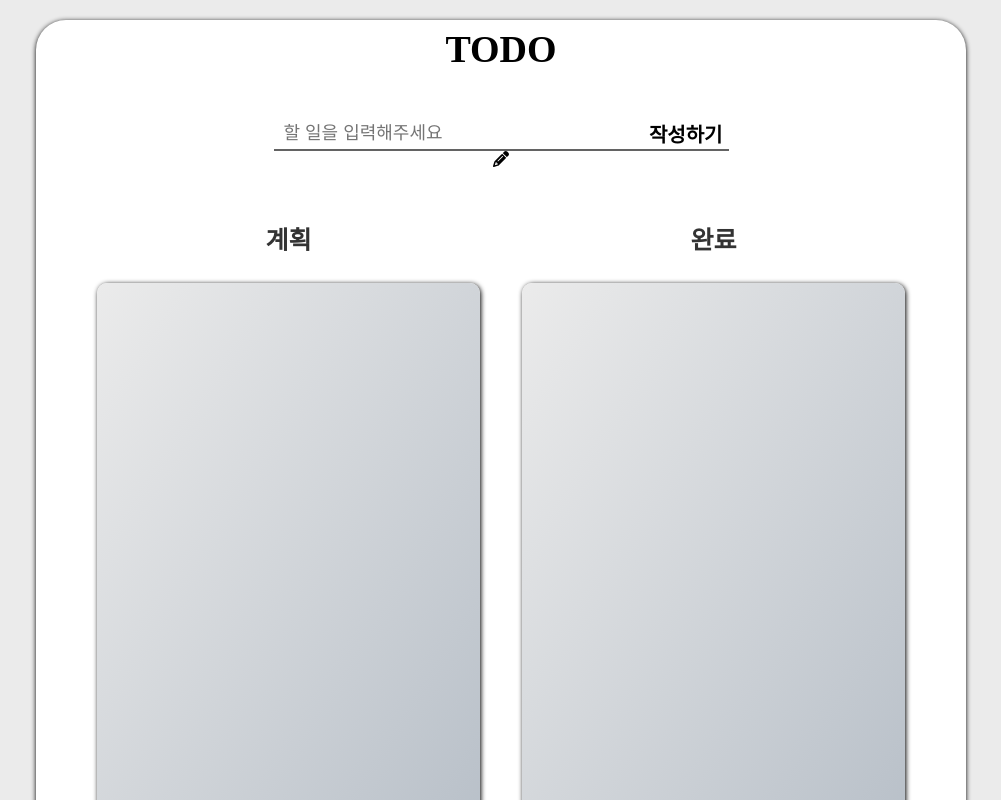
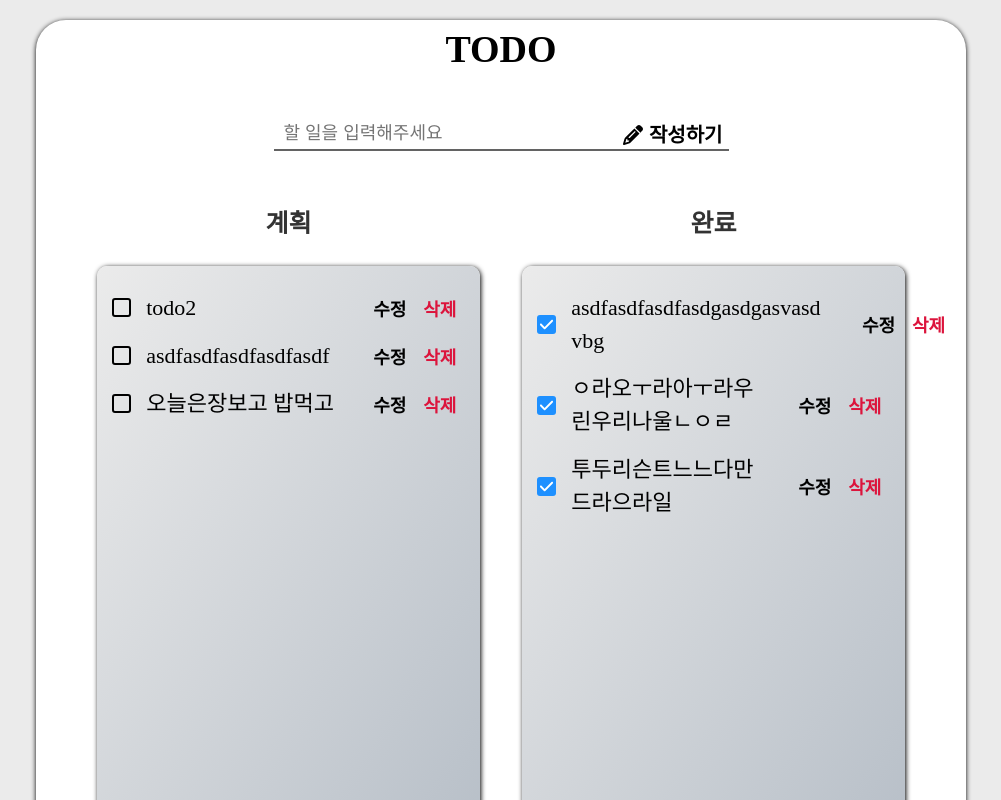
Before and after one commit to hoinlee-moi/Todo_list, a React (Create React App) app: page /todo in a window 1280 px wide. Shown: the top 800 px of the page, without its empty margins (139-1140 px from the left). Built offline with nearby package versions, Linux system fonts and the light colour scheme; no server answers; the HTML template or start-up script is replaced by a standard one.

Commit message:
feat : todoedit section create

```diff
--- /dev/null
+++ b/src/components/todo/TodoEditSection.tsx
@@ -0,0 +1,12 @@
+import styles from "../../styles/pages/todo.module.css"
+
+const TodoEditSection = () => {
+  return (
+    <div className={styles.todoEditBtnContainer}>
+      <button>수정</button>
+      <button>삭제</button>
+    </div>
+  );
+};
+
+export default TodoEditSection;
--- a/src/components/todo/TodoItem.tsx
+++ b/src/components/todo/TodoItem.tsx
@@ -2,6 +2,7 @@ import { FontAwesomeIcon } from "@fortawesome/react-fontawesome";
 import styles from "../../styles/pages/todo.module.css";
 import { Todo } from "../../types/todoTypes";
 import { faCheck } from "@fortawesome/free-solid-svg-icons";
+import TodoEditSection from "./TodoEditSection";
 
 interface TodoItemProps {
   item: Todo;
@@ -9,7 +10,7 @@ interface TodoItemProps {
 
 const TodoItem = ({ item }: TodoItemProps) => {
   return (
-    <li key={item.id} id={item.id.toString()} className={styles.todoItem}>
+    <li id={item.id.toString()} className={styles.todoItem}>
       <label>
         <input type="checkbox" defaultChecked={item.isCompleted} />
         <span className={styles.todoCustomCheck}>
@@ -17,6 +18,7 @@ const TodoItem = ({ item }: TodoItemProps) => {
         </span>
         <span className={styles.todoContent}>{item.todo}</span>
       </label>
+      <TodoEditSection />
     </li>
   );
 };
--- a/src/components/ui/Input.tsx
+++ b/src/components/ui/Input.tsx
@@ -1,17 +1,18 @@
-
 interface InputProps {
   id?: string;
   type: string;
-  placeholder: string;
+  placeholder?: string;
+  myRef?: React.RefObject<HTMLInputElement>;
   dataTestId?: string;
   className?: string;
-  onChangeHandler: (e: React.ChangeEvent<HTMLInputElement>) => void;
+  onChangeHandler?: (e: React.ChangeEvent<HTMLInputElement>) => void;
 }
 
 const Input = ({
   id,
   type,
   placeholder,
+  myRef,
   dataTestId,
   className,
   onChangeHandler,
@@ -24,6 +25,7 @@ const Input = ({
       placeholder={placeholder}
       data-testid={dataTestId}
       onChange={onChangeHandler}
+      ref={myRef}
     />
   );
 };
--- a/src/contexts/TodoContext.tsx
+++ b/src/contexts/TodoContext.tsx
@@ -22,12 +22,49 @@ export const TodoContext = createContext<TodoContextType>({
   onCompletedTodo: (id, completed) => {},
   onDeleteTodo: (id) => {},
 });
-
+export const DUMMY = [
+  {
+    id: 1,
+    todo: "todo2",
+    isCompleted: false,
+    userId: 1,
+  },
+  {
+    id: 2,
+    todo: "asdfasdfasdfasdfasdf",
+    isCompleted: false,
+    userId: 1,
+  },
+  {
+    id: 3,
+    todo: "asdfasdfasdfasdgasdgasvasdvbg",
+    isCompleted: true,
+    userId: 1,
+  },
+  {
+    id: 4,
+    todo: "ㅇ라오ㅜ라아ㅜ라우린우리나울ㄴㅇㄹ",
+    isCompleted: true,
+    userId: 1,
+  },
+  {
+    id: 5,
+    todo: "오늘은장보고 밥먹고",
+    isCompleted: false,
+    userId: 1,
+  },
+  {
+    id: 6,
+    todo: "투두리슨트느느다만드라으라일",
+    isCompleted: true,
+    userId: 1,
+  },
+];
 const TodoContextProvider = ({ children }: TodoContextProviderProps) => {
-  const [todoList, dispatch] = useReducer(todoReducer, []);
+  const [todoList, dispatch] = useReducer(todoReducer, DUMMY);
 
   useEffect(() => {
-    initTodoList();
+    // initTodoList();
   }, []);
   // todo 데이터 불러오기
   const initTodoList = async () => {
@@ -38,10 +75,10 @@ const TodoContextProvider = ({ children }: TodoContextProviderProps) => {
   };
   // 새로운 todo 추가
   const onCreateTodo = async (todo: string) => {
-    const response = await createTodo(todo);
-    if (response?.status === 201) {
-      dispatch({ type: "CREATE", todo: response.data });
-    }
+    // const response = await createTodo(todo);
+    // if (response?.status === 201) {
+    //   dispatch({ type: "CREATE", todo: response.data });
+    // }
   };
   const onUpdateTodo = (id: number, todo: string) => {};
   const onCompletedTodo = (id: number, completed: boolean) => {};
--- a/src/pages/Todo.tsx
+++ b/src/pages/Todo.tsx
@@ -1,34 +1,10 @@
+import styles from "../styles/pages/todo.module.css";
+
+import TodoContextProvider from "../contexts/TodoContext";
 import CompletedList from "../components/todo/CompletedList";
 import IncompletedList from "../components/todo/IncompletedList";
 import TodoCreate from "../components/todo/TodoCreate";
-import TodoContextProvider from "../contexts/TodoContext";
-import styles from "../styles/pages/todo.module.css";
-export const DUMMY = [
-  {
-    id: 1,
-    todo: "todo2",
-    isCompleted: false,
-    userId: 1,
-  },
-  {
-    id: 2,
-    todo: "todo3",
-    isCompleted: false,
-    userId: 1,
-  },
-  {
-    id: 3,
-    todo: "todo4",
-    isCompleted: false,
-    userId: 1,
-  },
-  {
-    id: 4,
-    todo: "todo5",
-    isCompleted: true,
-    userId: 1,
-  },
-];
+
 const Todo = () => {
   return (
     <TodoContextProvider>
--- a/src/styles/pages/todo.module.css
+++ b/src/styles/pages/todo.module.css
@@ -37,11 +37,16 @@
   box-sizing: border-box;
   outline: none;
 }
-.createTodoContainer button {
+
+.createTodoContainer label {
   position: absolute;
   right: 0;
   top: 0;
   margin-left: 10px;
+  font-size: 20px;
+  cursor: pointer;
+}
+.createTodoContainer button {
   font-size: 20px;
   font-weight: bold;
   border: none;
@@ -68,19 +73,20 @@
   width: 100%;
   min-height: 600px;
   margin-top: 30px;
-  padding: 10px;
+  padding: 10px 15px;
   border-radius: 10px;
   box-shadow: 1px 1px 5px #000;
   background:linear-gradient(to bottom right, #ebebeb, #b6bec7);
   box-sizing: border-box;
 }
 .todoItem {
+  display: flex;
+  align-items: center;
   width: 100%;
   font-size: 22px;
   text-align: left;
-  margin: 10px 10px 20px 10px;
-
-  box-sizing: border-box;
+  margin: 15px 0;
+  /* box-sizing: border-box; */
 }
 .todoItem label{
   display: flex;
@@ -125,3 +131,28 @@
   word-wrap: break-word;
   margin-left: 15px;
 }
+
+.todoEditBtnContainer {
+  display: flex;
+  align-items: center;
+}
+.todoEditBtnContainer button{
+  width: 50px;
+  font-size: 18px;
+  font-weight: bold;
+  border: none;
+  background-color: transparent;
+  cursor: pointer;
+}
+.todoEditBtnContainer button:nth-child(1) {
+  /* color: dodgerblue; */
+}
+.todoEditBtnContainer button:nth-child(1):hover {
+  text-shadow: 1px 1px 1px #000;
+}
+.todoEditBtnContainer button:nth-child(2) {
+  color: crimson;
+}
+.todoEditBtnContainer button:nth-child(2):hover {
+  text-shadow: 1px 1px 1px crimson;
+}
```
